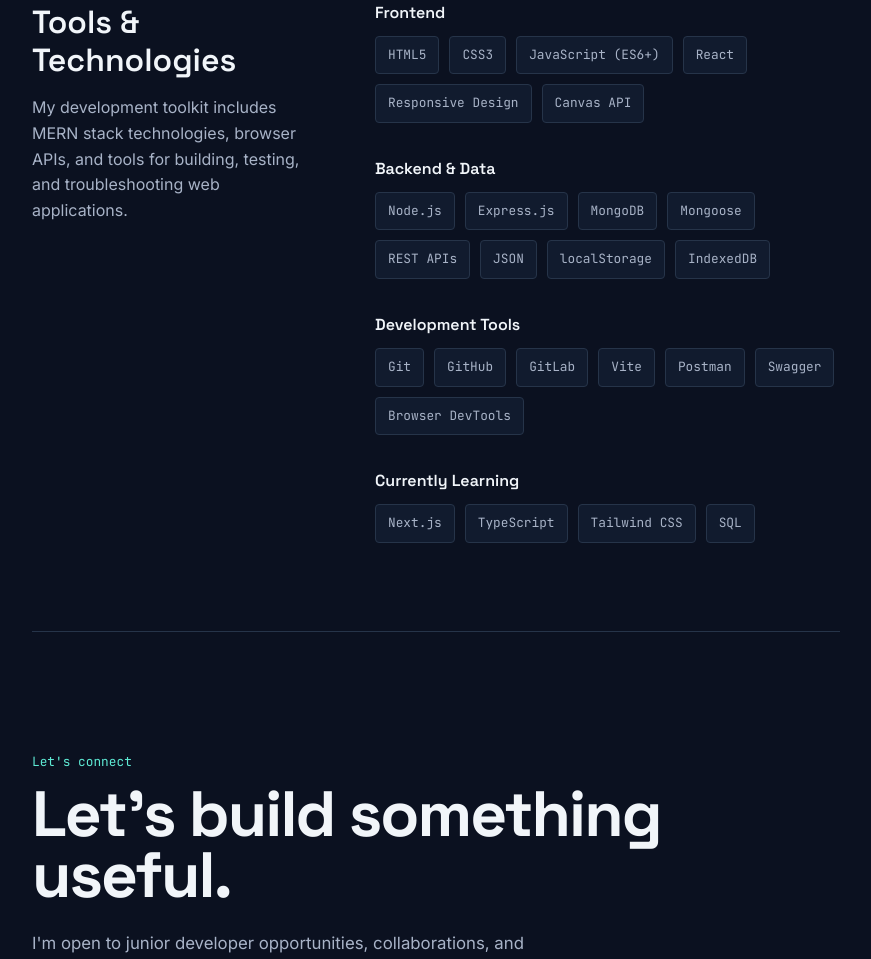
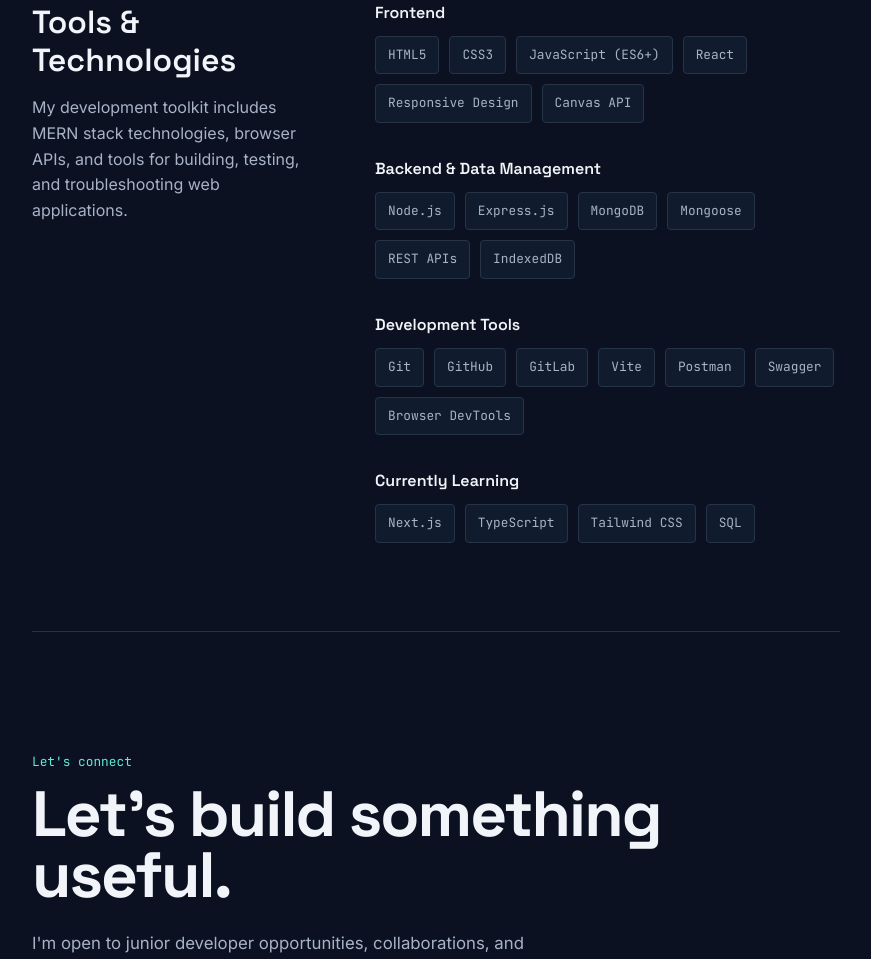
Before and after one commit to jbalagantio/Personal, a plain HTML site: page index.html in a window 1280 px wide. Shown: the part 3335-4294 px from the top of the page, without its empty margins (392-1263 px from the left). Drawn offline with Linux system fonts and the light colour scheme.

Commit message:
refactor: refine portfolio technology and skills section

```diff
--- a/index.html
+++ b/index.html
@@ -425,7 +425,7 @@
                     </div>
 
                     <div class="tools-category">
-                        <h3>Backend &amp; Data</h3>
+                        <h3>Backend &amp; Data Management</h3>
 
                         <ul class="tools-list">
                             <li>Node.js</li>
@@ -433,8 +433,6 @@
                             <li>MongoDB</li>
                             <li>Mongoose</li>
                             <li>REST APIs</li>
-                            <li>JSON</li>
-                            <li>localStorage</li>
                             <li>IndexedDB</li>
                         </ul>
                     </div>
```
